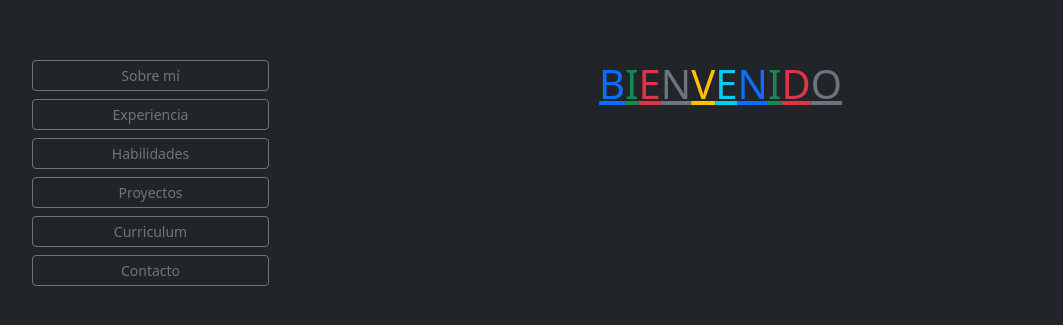
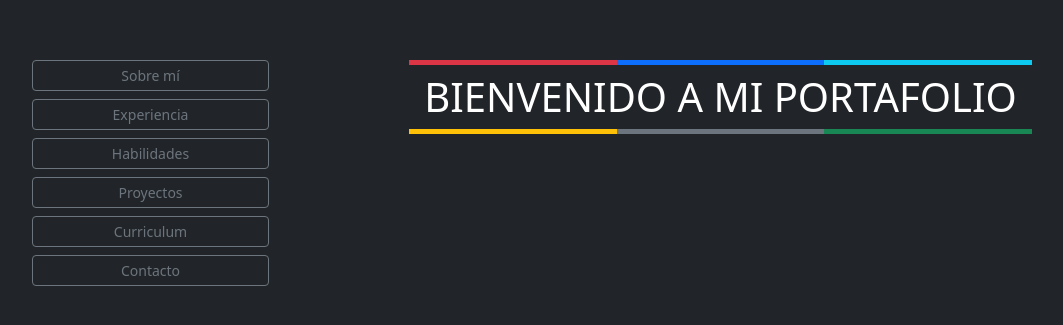
Before and after one commit to rubenevivancos/Portafolio, a React (Create React App) app in the folder client/: page / in a window 1280 px wide. Shown: the part 227-552 px from the top of the page, without its empty margins (62-1125 px from the left). Built offline with nearby package versions, Linux system fonts and the light colour scheme.

Commit message:
Mejoras en el componente Home

```diff
--- a/client/src/Components/Home/home.js
+++ b/client/src/Components/Home/home.js
@@ -12,19 +12,20 @@ export default function Home() {
                         <SideBarMenu />
                     </Col>
                     <Col sm={9}>
-                        <div className="d-flex flex-column justify-content-center">
-                            <h1 className="text-white d-flex justify-content-center">
-                                <span className="text-primary text-decoration-underline">B</span>
-                                <span className="text-success text-decoration-underline">I</span>
-                                <span className="text-danger text-decoration-underline">E</span>
-                                <span className="text-secondary text-decoration-underline">N</span>
-                                <span className="text-warning text-decoration-underline">V</span>
-                                <span className="text-info text-decoration-underline">E</span>
-                                <span className="text-primary text-decoration-underline">N</span>
-                                <span className="text-success text-decoration-underline">I</span>
-                                <span className="text-danger text-decoration-underline">D</span>
-                                <span className="text-secondary text-decoration-underline">O</span>
-                            </h1>
+                        <div className="d-flex justify-content-center">
+                            <div className="w-75 d-flex flex-column">
+                                <div className="d-flex justify-content-center">
+                                    <div className="border-bottom border-5 border-danger w-50"></div>
+                                    <div className="border-bottom border-5 border-primary w-50"></div>
+                                    <div className="border-bottom border-5 border-info w-50"></div>
+                                </div>
+                                <h1 className="text-white text-center my-2">BIENVENIDO A MI PORTAFOLIO</h1>
+                                <div className="d-flex justify-content-center">
+                                    <div className="border-top border-5 border-warning w-50"></div>
+                                    <div className="border-top border-5 border-secondary w-50"></div>
+                                    <div className="border-top border-5 border-success w-50"></div>
+                                </div>
+                            </div>
                         </div>
                     </Col>
                 </Row>
```
